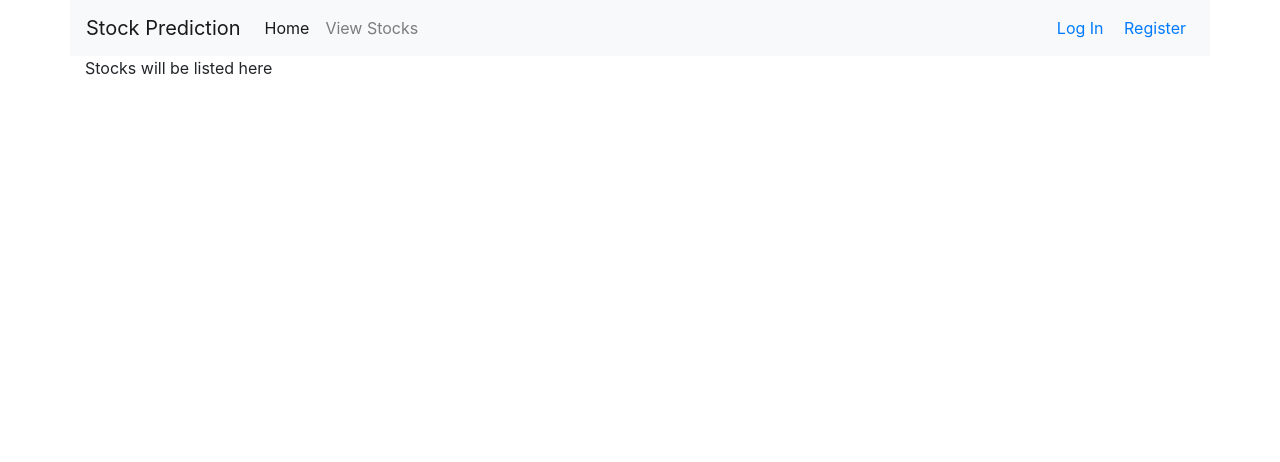
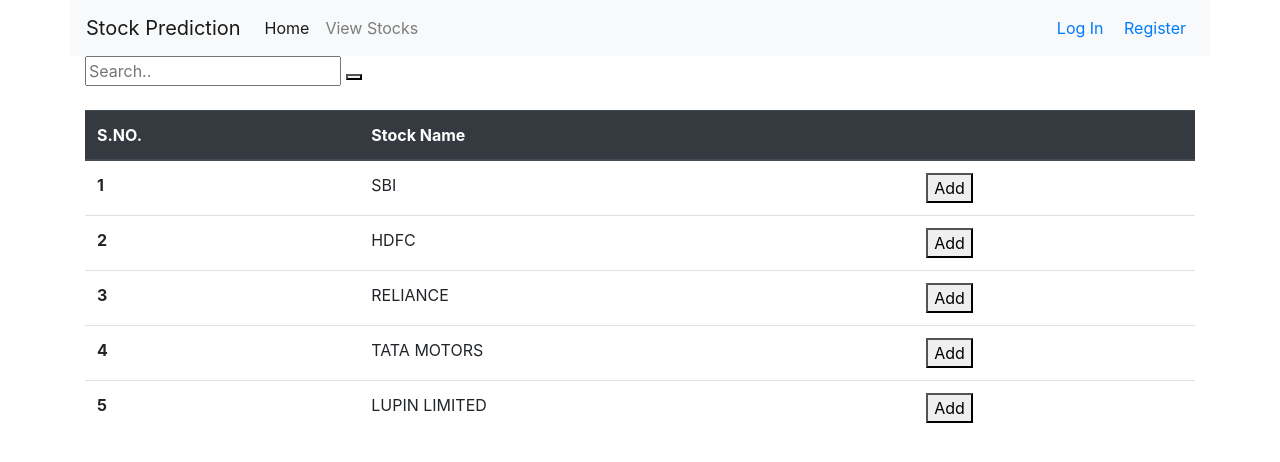
Before and after one commit to shahnamana/Stocks-Prediction, a Django app: page /stockslist/ in a window 1280 px wide. Shown: the top 462 px of the page. Run offline with Django 3.2, Linux system fonts and the light colour scheme; some libraries are stand-ins or nearby versions.

Commit message:
Stock list and portfolio added

```diff
--- a/StockPrediction/main/templates/main/base.html
+++ b/StockPrediction/main/templates/main/base.html
@@ -5,6 +5,10 @@
     <meta http-equiv="X-UA-Compatible" content="IE=edge">
     <meta name="viewport" content="width=device-width, initial-scale=1.0">
     <link rel="stylesheet" href="https://stackpath.bootstrapcdn.com/bootstrap/4.3.1/css/bootstrap.min.css" integrity="sha384-ggOyR0iXCbMQv3Xipma34MD+dH/1fQ784/j6cY/iJTQUOhcWr7x9JvoRxT2MZw1T" crossorigin="anonymous">
+    <link rel="stylesheet" href="https://cdnjs.cloudflare.com/ajax/libs/font-awesome/4.7.0/css/font-awesome.min.css">
+    <title>Font Awesome Icons</title>
+    <meta name="viewport" content="width=device-width, initial-scale=1">
+    <script src="https://kit.fontawesome.com/a076d05399.js" crossorigin="anonymous"></script>
     <title>{% block title %}{% endblock %}</title>
 </head>
 <body>
--- a/StockPrediction/main/templates/main/stockslist.html
+++ b/StockPrediction/main/templates/main/stockslist.html
@@ -1,5 +1,47 @@
 {% extends "main/base.html" %}
 {% block title %} View Stocks {% endblock %}
 {% block content %}
-Stocks will be listed here
+<div class="topnav">
+  <input type="text" placeholder="Search..">
+  <button type="button" onclick="alert('Hello world!')"><i class="bi bi-search"></i></i></button>
+</div>
+<br>
+<table class="table">
+  <thead class="thead-dark">
+    <tr>
+      <th scope="col">S.NO.</th>
+      <th scope="col">Stock Name</th>
+      <th scope="col"></th>
+    </tr>
+  </thead>
+  <tbody>
+    <tr>
+      <th scope="row">1</th>
+      <td>SBI</td>
+      <td><button type="button" onclick="alert('Hello world!')">Add</button></td>
+    </tr>
+    <tr>
+      <th scope="row">2</th>
+      <td>HDFC</td>
+      <td><button type="button" onclick="alert('Hello world!')">Add</button></td>
+    </tr>
+    <tr>
+      <th scope="row">3</th>
+      <td>RELIANCE</td>
+      <td><button type="button" onclick="alert('Hello world!')">Add</button></td>
+    </tr>
+    <tr>
+      <th scope="row">4</th>
+      <td>TATA MOTORS</td>
+      <td><button type="button" onclick="alert('Hello world!')">Add</button></td>
+    </tr>
+    <tr>
+      <th scope="row">5</th>
+      <td>LUPIN LIMITED</td>
+      <td><button type="button" onclick="alert('Hello world!')">Add</button></td>
+    </tr>
+  </tbody>
+</table>
+
+
 {% endblock %}
```
Also changed, not shown: StockPrediction/main/templates/main/portfolio.html (added, +38 -0 lines), StockPrediction/db.sqlite3.
